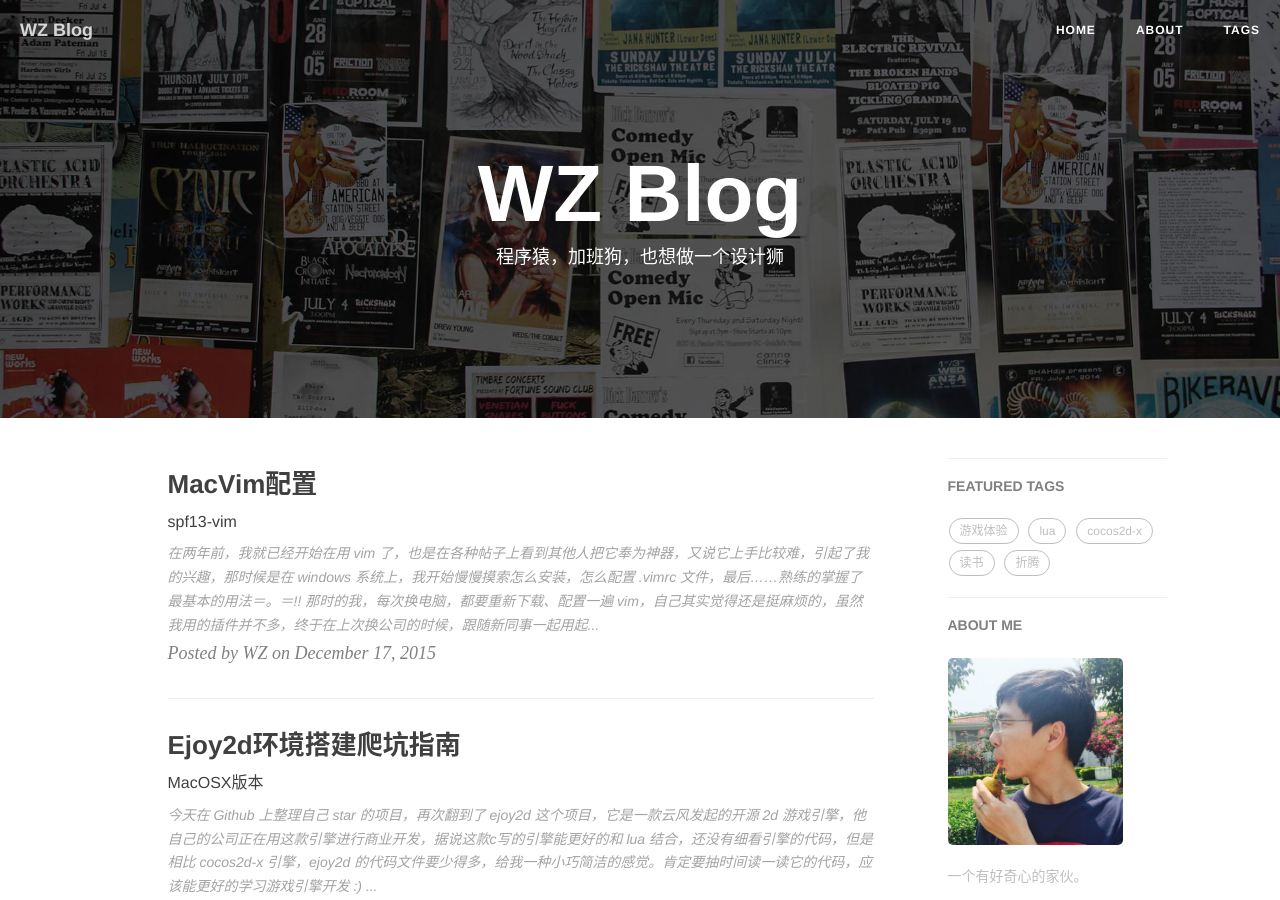
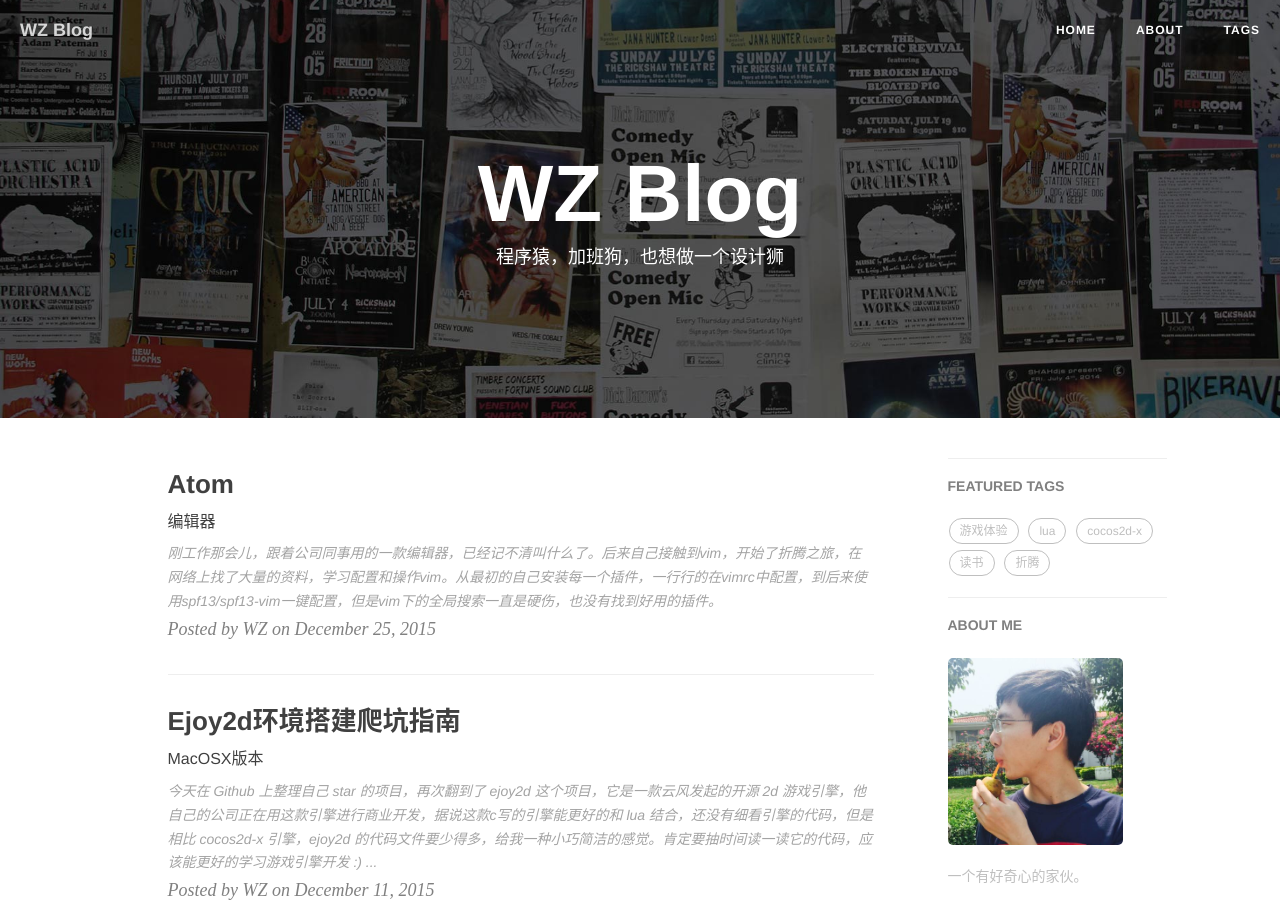
Before and after one commit to sgamerw/sgamerw.github.io, a Jekyll site: the page built from index.html, in a window 1280 px wide and 900 px high. Built offline with Jekyll 4.4.1, drawn with Linux system fonts in a browser that asks for light colours; nearby versions of some CDN libraries; Markdown is read by kramdown in place of the engine named in the settings; the list of posts is cut into pages by our own code; comment, search, counter and statistics services are not loaded.

Commit message:
update viking img and delete vim post add atom post

````diff
--- a/_posts/2015-12-04-viking-journey.markdown
+++ b/_posts/2015-12-04-viking-journey.markdown
@@ -16,9 +16,7 @@ tags:
 
 最近在玩的这款「Viking's Journey」和以前玩过的「[dungelot](http://wzblog.cn/2014/04/02/dungelot/)」是一个公司出的。我就是通过查看开发人员其它APP来挖出来的。果不其然，这款游戏和「dungelot」一样具有非常高的可玩性，说会上瘾也不为过。
 
-![viking-journey](/img/in-post/2015/12/viking1.PNG)
-![viking-journey](/img/in-post/2015/12/viking2.jpeg)
-![viking-journey](/img/in-post/2015/12/viking7.png)
+![viking-journey](/img/in-post/2015/12/viking1.PNG)![viking-journey](/img/in-post/2015/12/viking2.jpeg)![viking-journey](/img/in-post/2015/12/viking7.png)
 
 云风的博客中说：[如果你对一款游戏有了深入的了解，你就会去想游戏背后的内在逻辑，是什么导致游戏粘住用户的。当把这些剥离出来，你就可以设计属于自己的东西了。](http://blog.codingnow.com/2015/08/xdzy.html)
 
--- a/_posts/2015-12-17-mac-vim-config.markdown
+++ /dev/null
@@ -1,50 +0,0 @@
----
-layout:     post
-title:      MacVim配置
-subtitle:   spf13-vim
-author:     "WZ"
-header-img: "img/post-bg-2015.jpg"
-tags:
-    - 折腾
-    - vim
----
-
-在两年前，我就已经开始在用 vim 了，也是在各种帖子上看到其他人把它奉为神器，又说它上手比较难，引起了我的兴趣，那时候是在 windows 系统上，我开始慢慢摸索怎么安装，怎么配置 .vimrc 文件，最后……熟练的掌握了最基本的用法＝。＝!!
-
-那时的我，每次换电脑，都要重新下载、配置一遍 vim，自己其实觉得还是挺麻烦的，虽然我用的插件并不多，终于在上次换公司的时候，跟随新同事一起用起了 sublime。
-
-这次为什么又回到了 vim 呢？因为在现在这家公司都是用 Mac 进行开发。都说Mac是把图形界面和命令行结合得最好的操作系统，像vim这样的编辑方式感觉更酷一些，而且通过homebrew安装软件又是那么方便，在网上又搜了下vim的自动化配置，看到了`spf13/spf13-vim`，心想就折腾一下吧，说不定有惊喜呢？
-
-按照文档上的要求来一步步安装。
-
-为了让[neocomplete](https://github.com/Shougo/neocomplete.vim#requirements)插件能正常工作，我们首先得安装支持lua的vim，我用homebrew安装了MacVim：
-
-```
-brew install macvim --with-cscope --with-lua
-brew linkapps macvim
-```
-
-安装完了之后，可以打开macvim，在normal模式下输入`:echo has("lua")`来测试lua是否已经支持了，如果返回`1`，则表示成功了。
-
-接下来直接输入安装命令：
-
-```
-sh <(curl https://j.mp/spf13-vim3 -L)
-```
-
-再把它升级到最新版本：
-
-```
-curl https://j.mp/spf13-vim3 -L -o - | sh
-```
-
-这个过程的时间会有点长，足够喝杯茶慢慢等。整个安装好了之后，打开macvim会看到如下配色的界面：![vim](/img/in-post/2015/12/vim1.png)
-
-现在基本的使用已经没有问题了。
-
-spf13-vim的vimrc配置挺模块化的。
-
-打开之前用sublime编辑的文件，会看到tab键会变成带箭头有底色的色块。![tab](/img/in-post/2015/12/vim2.png)
-
-
-在 vim 事件中，全局搜索一直是让我感到头疼的问题，这次新装的 `spf13/spf13-vim` 中好像也没有安装搜索相关的插件，又去网上继续找，看到说 `ctrlsf` 这个插件好像不错，遂上去一试，
--- /dev/null
+++ b/_posts/2015-12-25-atom.markdown
@@ -0,0 +1,12 @@
+---
+layout:     post
+title:      Atom
+subtitle:   编辑器
+author:     "WZ"
+header-img: "img/post-bg-2015.jpg"
+tags:
+    - 折腾
+    - Atom
+---
+
+刚工作那会儿，跟着公司同事用的一款编辑器，已经记不清叫什么了。后来自己接触到vim，开始了折腾之旅，在网络上找了大量的资料，学习配置和操作vim。从最初的自己安装每一个插件，一行行的在vimrc中配置，到后来使用`spf13/spf13-vim`一键配置，但是vim下的全局搜索一直是硬伤，也没有找到好用的插件。
````
Also changed, not shown: img/in-post/2015/12/viking1.PNG, img/in-post/2015/12/vim1.png (deleted), img/in-post/2015/12/vim2.png (deleted).
